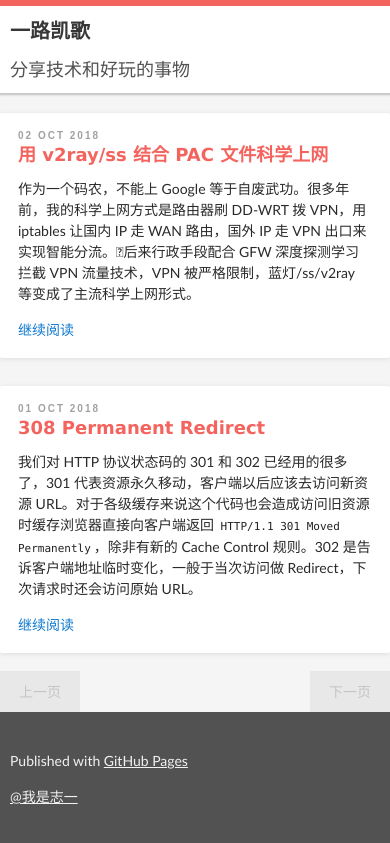
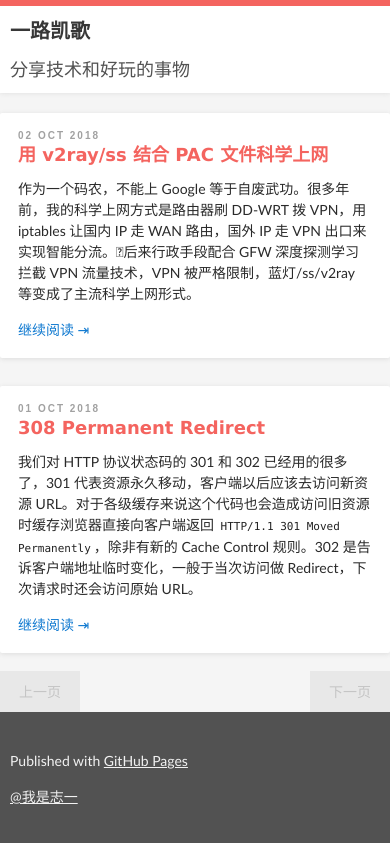
Before and after one commit to zhiyi7/zhiyi7.github.io, a Jekyll site: the page built from index.html, in a window 390 px wide. Shown: the top 843 px of the page. Built offline with Jekyll 4.4.1, drawn with Linux system fonts in a browser that asks for light colours; the list of posts is cut into pages by our own code; comment, search, counter and statistics services are not loaded.

Commit message:
Style changes.

```diff
--- a/_layouts/post.html
+++ b/_layouts/post.html
@@ -3,7 +3,7 @@
 ---
 
 <div id="post-content" class="inner">
-  <p class="label post-date"><a href="{{ site.url }}">首页</a> / 博文 <span class="text-gray">/ {{ page.date | date_to_long_string }}</span></p>
+  <p class="label post-date"><a href="{{ site.url }}">首页&#8617;</a> / 博文 <span class="text-gray">/ {{ page.date | date_to_long_string }}</span></p>
   <h1 class="post-title">{{ page.title }}</h1>
 
   <div class="card post-content mb2">
--- a/assets/css/style.scss
+++ b/assets/css/style.scss
@@ -246,6 +246,10 @@
       font-size:14px;
     }
 
+    header {
+        box-shadow: 0 0 5px 0 #dcdcdc;
+    }
+
     h1,h2,h3,h4,h5,h6 {
         letter-spacing: normal;
     }
@@ -293,15 +297,30 @@
         margin: 18px 0;
     }
     #post-content {
+        .card {
+            box-shadow: 0 1px 1px #dcdcdc;
+        }
         .post-date {
             padding: 20px 5px 10px 18px;
             margin: 0;
             font-size: 14px;
+            letter-spacing: normal;
+            font-weight: 400;
+            a {
+                box-sizing: border-box;
+                // padding: 0 0 0 12px;
+                // border-left: 5px solid $red;
+            }
+        }
+        .label.label-divider {
+            margin-bottom: 14px;
         }
         .post-title {
-            padding: 0 5px 0 18px;
-            margin: 0 0 15px 0;
+            padding: 15px 5px 15px 18px;
+            margin: 0;
             color: #2a2a2a;
+            background-color: #fff;
+            border-bottom: 1px solid #f5f5f5;
         }
         .card.post-content {
             padding: 8px 18px;
--- a/index.html
+++ b/index.html
@@ -13,7 +13,7 @@
           {{ post.excerpt }}
         </div>
         <div class="post-more">
-            <a href="{{ post.url }}">继续阅读</a>
+            <a href="{{ post.url }}">继续阅读 &#8677;</a>
         </div>
       </div>
     {% endfor %}
```
